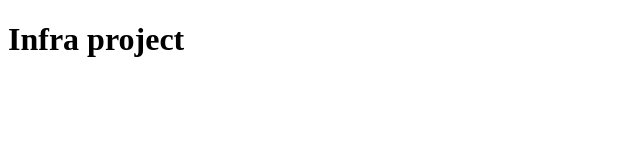
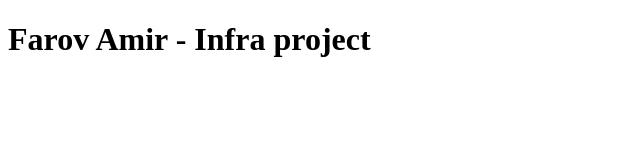
Before and after one commit to Rain-006/infra-project, a plain HTML site: page docker/index.html in a window 1280 px wide. Shown: the whole page, without its empty margins (0-640 px from the left). Drawn offline with Linux system fonts and the light colour scheme.

Commit message:
feat(docker): add personal page and expose port

```diff
--- a/docker/index.html
+++ b/docker/index.html
@@ -1,5 +1,5 @@
 <!DOCTYPE html>
 <html lang="ru">
 <head><meta charset="utf-8"><title>Infra project</title></head>
-<body><h1>Infra project</h1></body>
+<body><h1>Farov Amir - Infra project</h1></body>
 </html>
```
Also changed, not shown: 2 other files.
